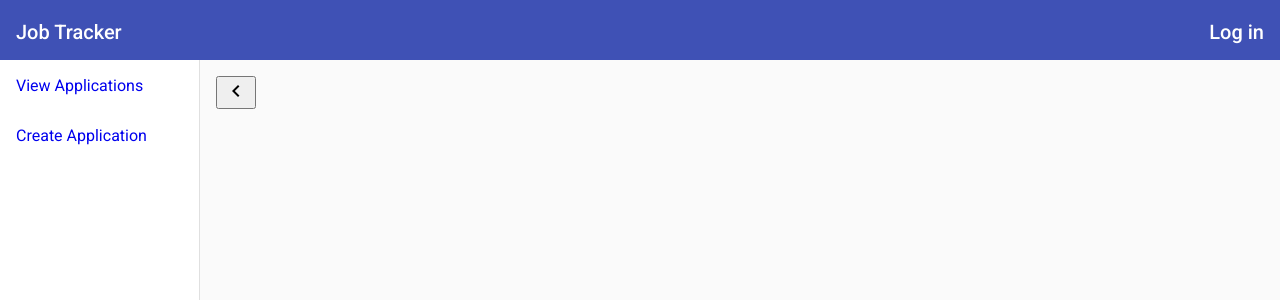
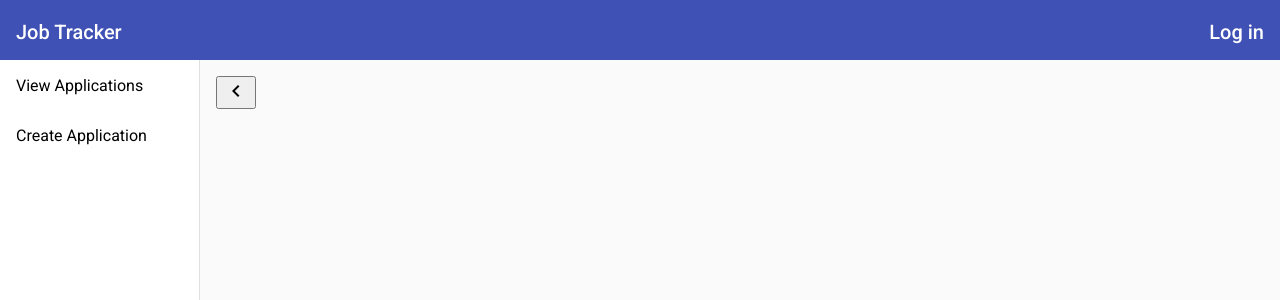
Before and after one commit to PhillipNguyen1/Job-Tracker, an Angular app: page / in a window 1280 px wide. Shown: the top 300 px of the page. Built offline with nearby package versions, Linux system fonts and the light colour scheme.

Commit message:
Added styling to side nave

```diff
--- a/src/app/app.module.ts
+++ b/src/app/app.module.ts
@@ -9,6 +9,7 @@ import { HttpClientModule } from "@angular/common/http";
 import { MatFormFieldModule } from "@angular/material/form-field";
 import { MatInputModule } from "@angular/material/input";
 import { MatButtonModule } from "@angular/material/button";
+import { MatProgressSpinnerModule } from "@angular/material/progress-spinner";
 
 import { AppComponent } from "./app.component";
 import { DashboardComponent } from "./dashboard/dashboard.component";
@@ -39,7 +40,8 @@ const routes: Routes = [
     HttpClientModule,
     MatFormFieldModule,
     MatInputModule,
-    MatButtonModule
+    MatButtonModule,
+    MatProgressSpinnerModule
   ],
   providers: [],
   bootstrap: [AppComponent]
--- a/src/app/navbar/navbar.component.css
+++ b/src/app/navbar/navbar.component.css
@@ -18,6 +18,7 @@
 }
 
 .sidenav .link {
+  color: black;
   text-decoration: none;
   display: flex;
   height: 50px;
@@ -28,6 +29,11 @@
 
 .sidenav .link:hover {
   background-color: lightgray;
+  color: #3f51b5;
+}
+
+.sidenav .link:active {
+  color: #3f51b5;
 }
 
 .toggle {
--- a/src/app/view-applications/view-applications.component.ts
+++ b/src/app/view-applications/view-applications.component.ts
@@ -11,6 +11,8 @@ import { Application } from "src/model/application";
 export class ViewApplicationsComponent implements OnInit {
   TITLE = "View Applications";
   applications$: Observable<Application[]>;
+  loading: boolean;
+
   displayedColumns: string[] = [
     "Company",
     "Position",
```
